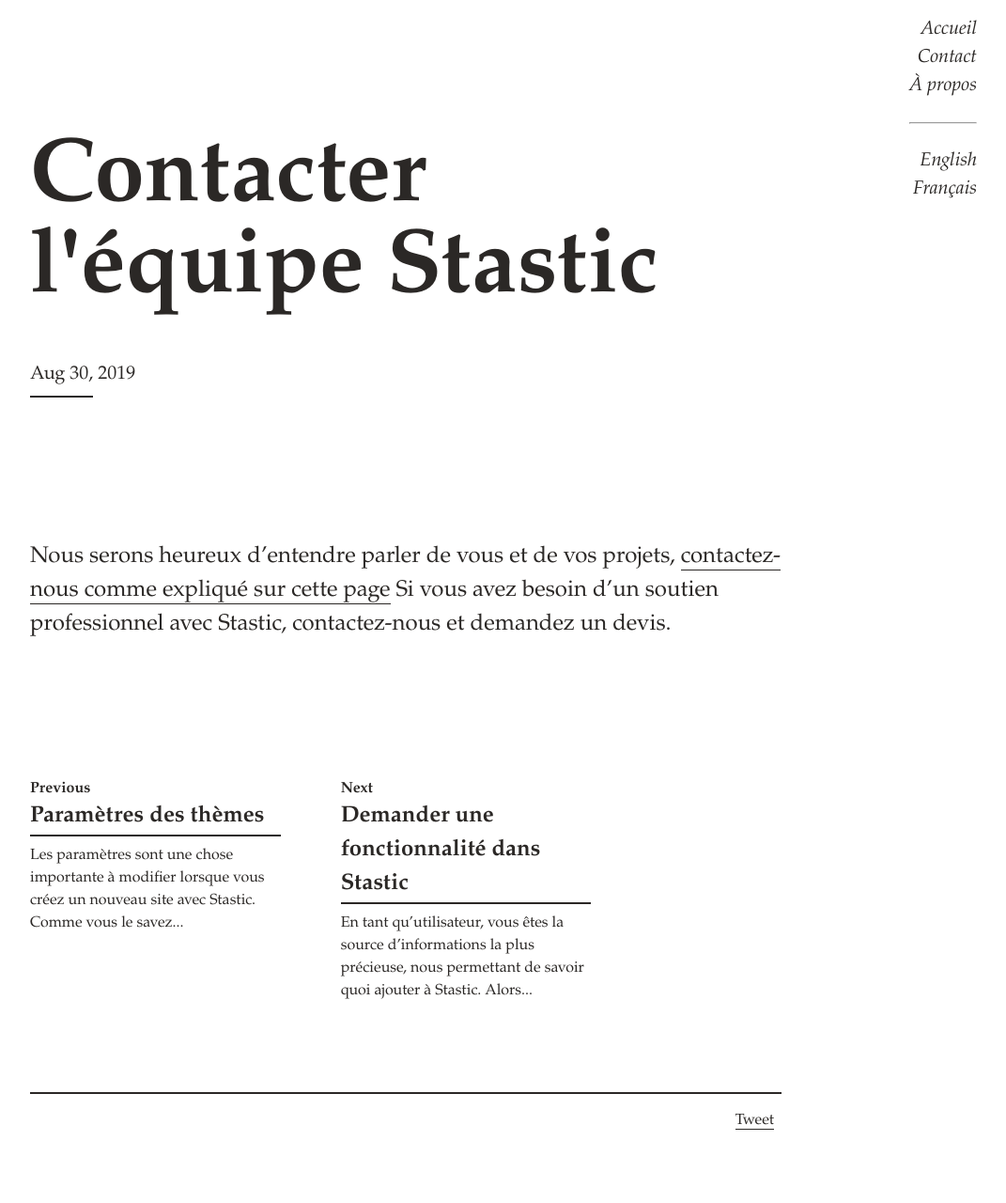
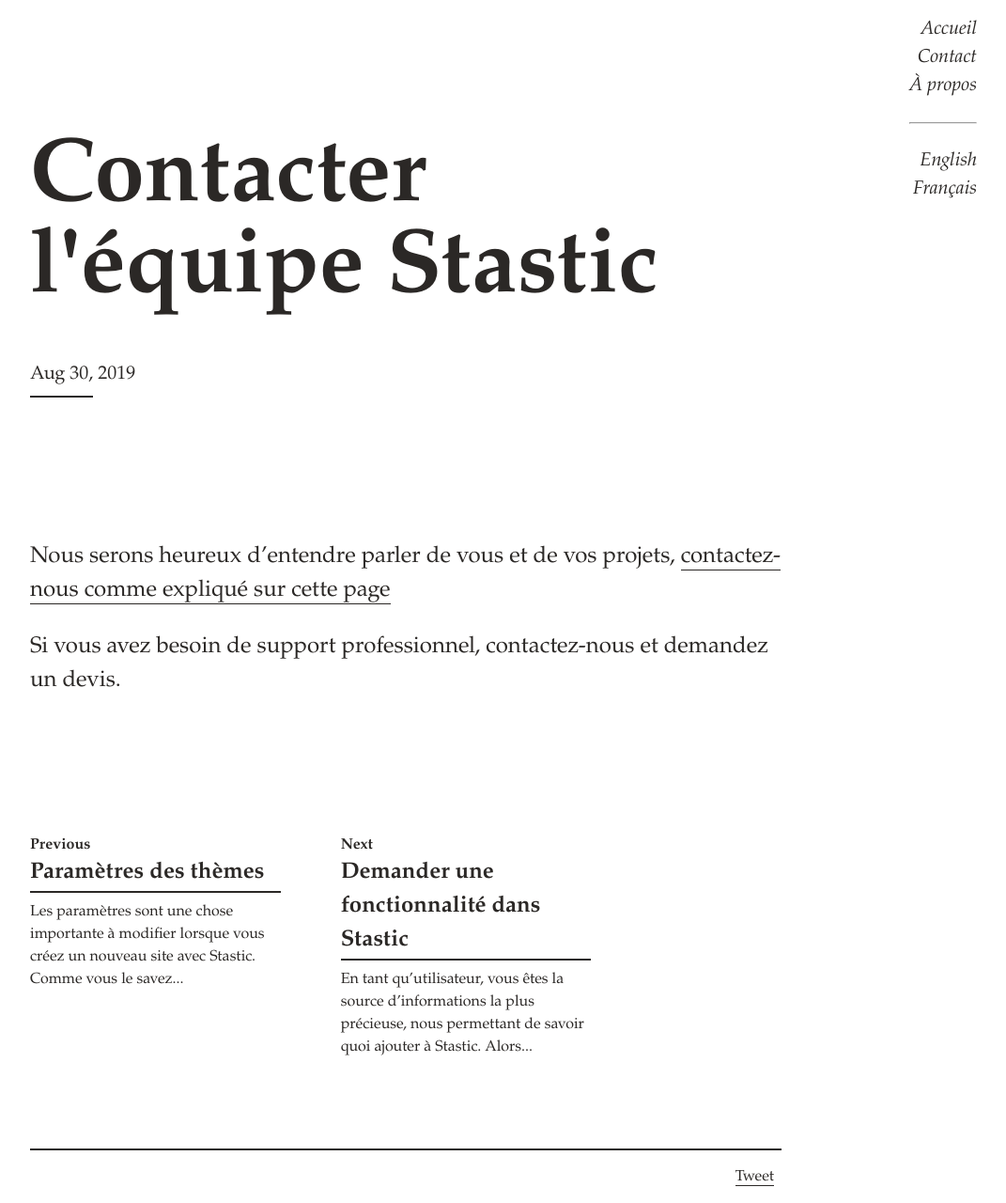
Before and after one commit to lexoyo/www.stastic.net, a Jekyll site: the page built from _fr/contact_stastic_team.md, in a window 1280 px wide. Shown: the whole page at 94% size, without its empty margins (208-1279 px from the left). Built offline with Jekyll 4.4.1, drawn with Linux system fonts in a browser that asks for light colours; comment, search, counter and statistics services are not loaded; before the commit the page ends 1220 px from its top, so only the background shows below that.

Commit message:
Create _fr/contact_stastic_team.md

```diff
--- a/_fr/contact_stastic_team.md
+++ b/_fr/contact_stastic_team.md
@@ -1,4 +1,7 @@
 ---
 title: Contacter l'équipe Stastic
+
 ---
-Nous serons heureux d’entendre parler de vous et de vos projets, [contactez-nous comme expliqué sur cette page](/contact) Si vous avez besoin d’un soutien professionnel avec Stastic, contactez-nous et demandez un devis.
+Nous serons heureux d’entendre parler de vous et de vos projets, [contactez-nous comme expliqué sur cette page](/contact-fr)
+
+Si vous avez besoin de support professionnel, contactez-nous et demandez un devis.
```
